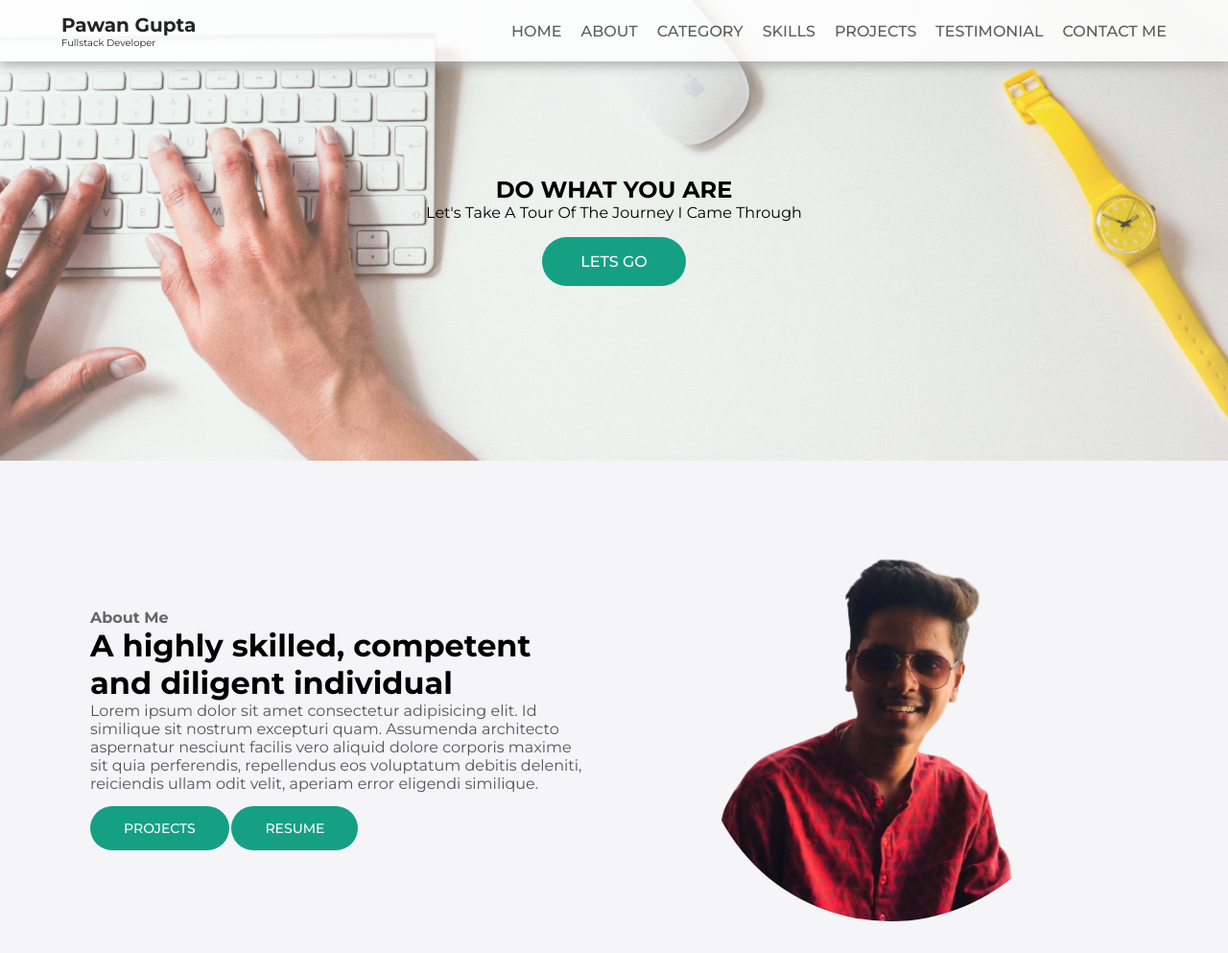
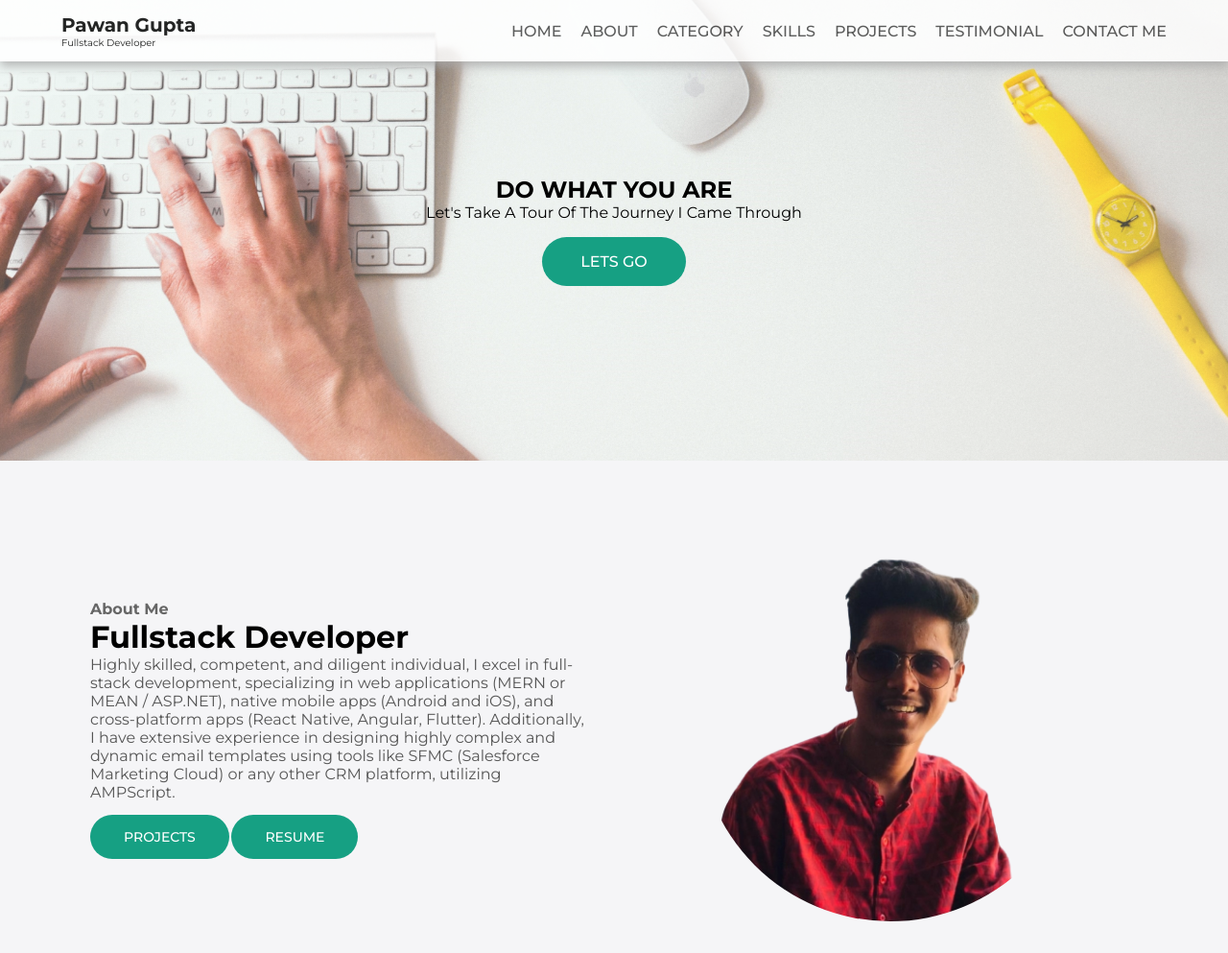
Before and after one commit to pawangupta5050/Azure-Portfolio, a plain HTML site: page index.html in a window 1280 px wide. Shown: the top 993 px of the page at 96% size. Drawn offline with nearby package versions, Linux system fonts and the light colour scheme.

Commit message:
Updated Resume

```diff
--- a/index.html
+++ b/index.html
@@ -66,11 +66,12 @@
         <div class="about-content container">
             <div class="about-text">
                 <p class="small">About Me</p>
-                <h2>A highly skilled, competent and diligent individual</h2>
-                <p>Lorem ipsum dolor sit amet consectetur adipisicing elit. Id similique sit nostrum excepturi quam.
-                    Assumenda architecto aspernatur nesciunt facilis vero aliquid dolore corporis maxime sit quia
-                    perferendis, repellendus eos voluptatum debitis deleniti, reiciendis ullam odit velit, aperiam error
-                    eligendi similique.
+                <h2>Fullstack Developer</h2>
+                <p>Highly skilled, competent, and diligent individual, I excel in full-stack development, specializing
+                    in web applications (MERN or MEAN / ASP.NET), native mobile apps (Android and iOS), and
+                    cross-platform apps (React Native, Angular, Flutter). Additionally, I have extensive experience in
+                    designing highly complex and dynamic email templates using tools like SFMC (Salesforce Marketing
+                    Cloud) or any other CRM platform, utilizing AMPScript.
                 </p>
                 <a href="#project-mobile" class="btn btn-primary" id="projects-btn">PROJECTS</a>
                 <a href="./img/Resume.pdf" target="_blank" class="btn btn-primary">RESUME</a>
@@ -209,7 +210,8 @@
                                 <img src="./img/netflix-clone.jpg" />
                                 <br>
                                 <p>
-                                    I have here made a clone using Next.JS and pure CSS. A fully responsive design with Next.JS and the movies from TMDB API s.
+                                    I have here made a clone using Next.JS and pure CSS. A fully responsive design with
+                                    Next.JS and the movies from TMDB API s.
                                 </p>
                                 <br>
                                 <h3>Netflix Clone <span>Techonlogies used :</span></h3>
@@ -317,7 +319,7 @@
                     <div class="customer-image">
                         <img src="./img/male-photo1.jpg">
                     </div>
-                    <p class="customer-name">Pawan Gupta</p>
+                    <p class="customer-name">Raj Kedare</p>
                 </div>
             </div>
             <div class="testimonial-box">
@@ -334,7 +336,7 @@
                     <div class="customer-image">
                         <img src="./img/male-photo2.jpg">
                     </div>
-                    <p class="customer-name">Akash Gupta</p>
+                    <p class="customer-name">Sunil Meena</p>
                 </div>
             </div>
             <div class="testimonial-box">
@@ -351,7 +353,7 @@
                     <div class="customer-image">
                         <img src="./img/male-photo3.jpg">
                     </div>
-                    <p class="customer-name">Sunil Gupta</p>
+                    <p class="customer-name">Rohit Gupta</p>
                 </div>
             </div>
         </div>
```
Also changed, not shown: 1 other file.
